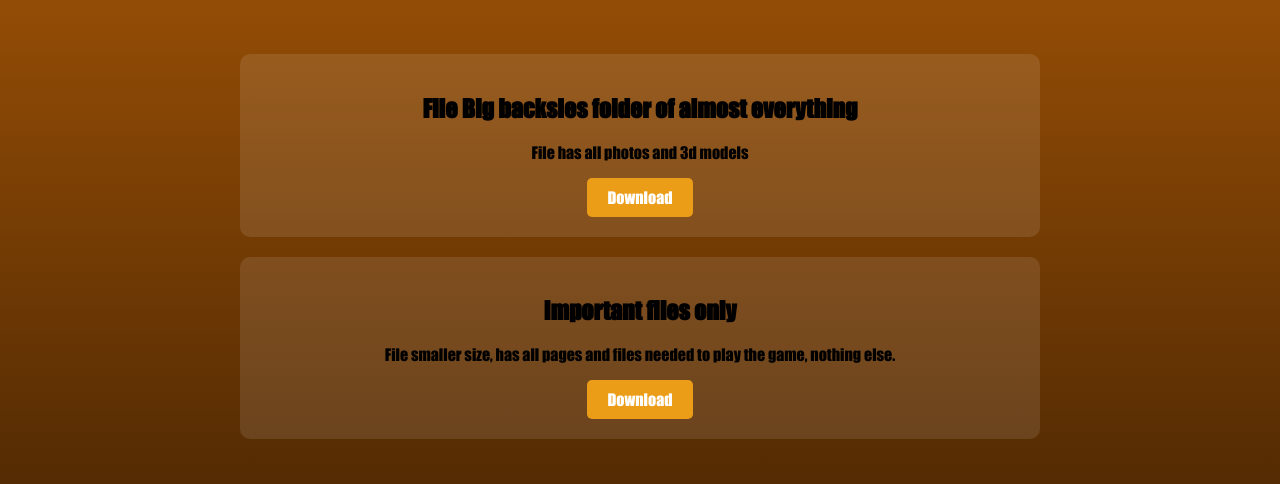
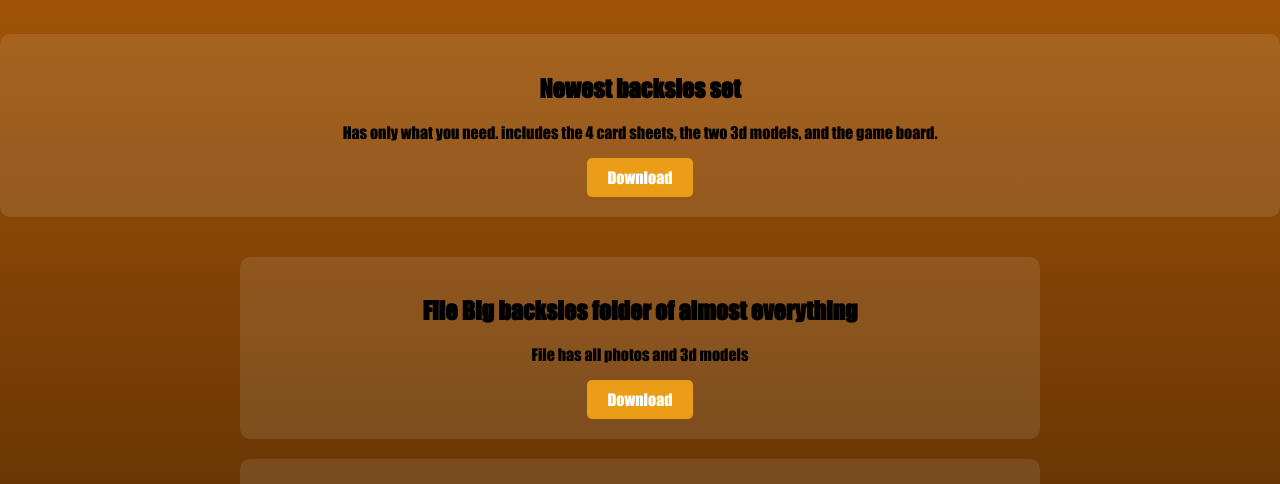
Before and after one commit to Marshman236/Backsiesweb, a plain HTML site: page files.html in a window 1280 px wide. Shown: the part 616-1100 px from the top of the page. Drawn offline with Linux system fonts and the light colour scheme.

Commit message:
Add files via upload

```diff
--- a/files.html
+++ b/files.html
@@ -109,6 +109,14 @@
     </div>
     <h1 class="p3">Backsies files</h1>
 
+    <div class="download-item">
+        <h2>Newest backsies set</h2>
+        <p>Has only what you need. includes the 4 card sheets, the two 3d models, and the game board.</p>
+        <a href="BacksiesV4.1.zip" download="slim.zip" class="download-button">
+            Download
+        </a>
+    </div>
+
     <div class="downloads-container">
         <div class="download-item">
             <h2>File Big backsies folder of almost everything</h2>
@@ -125,6 +133,7 @@
                 Download
             </a>
         </div>
+
     </div>
 
   <script>
```
